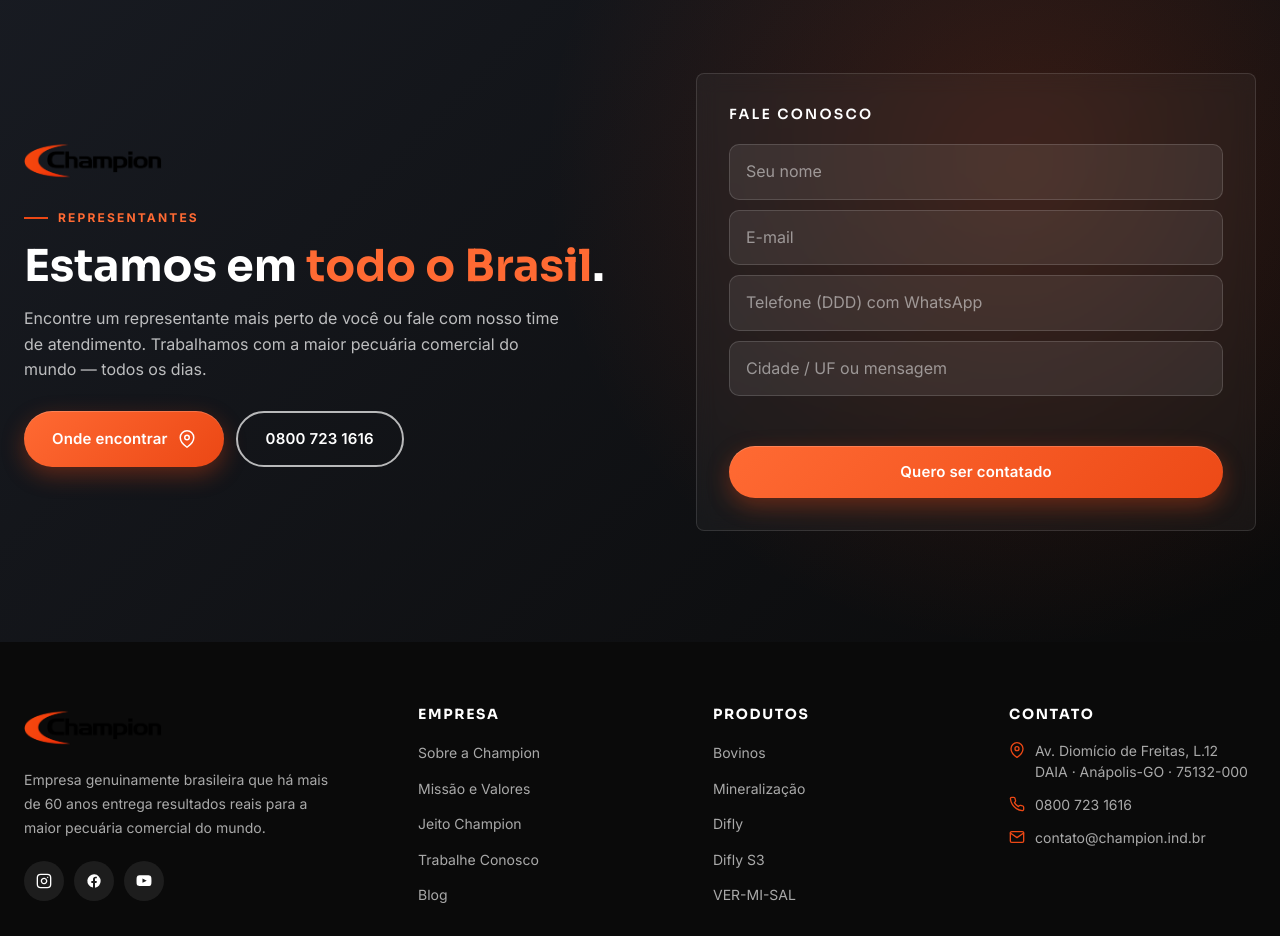
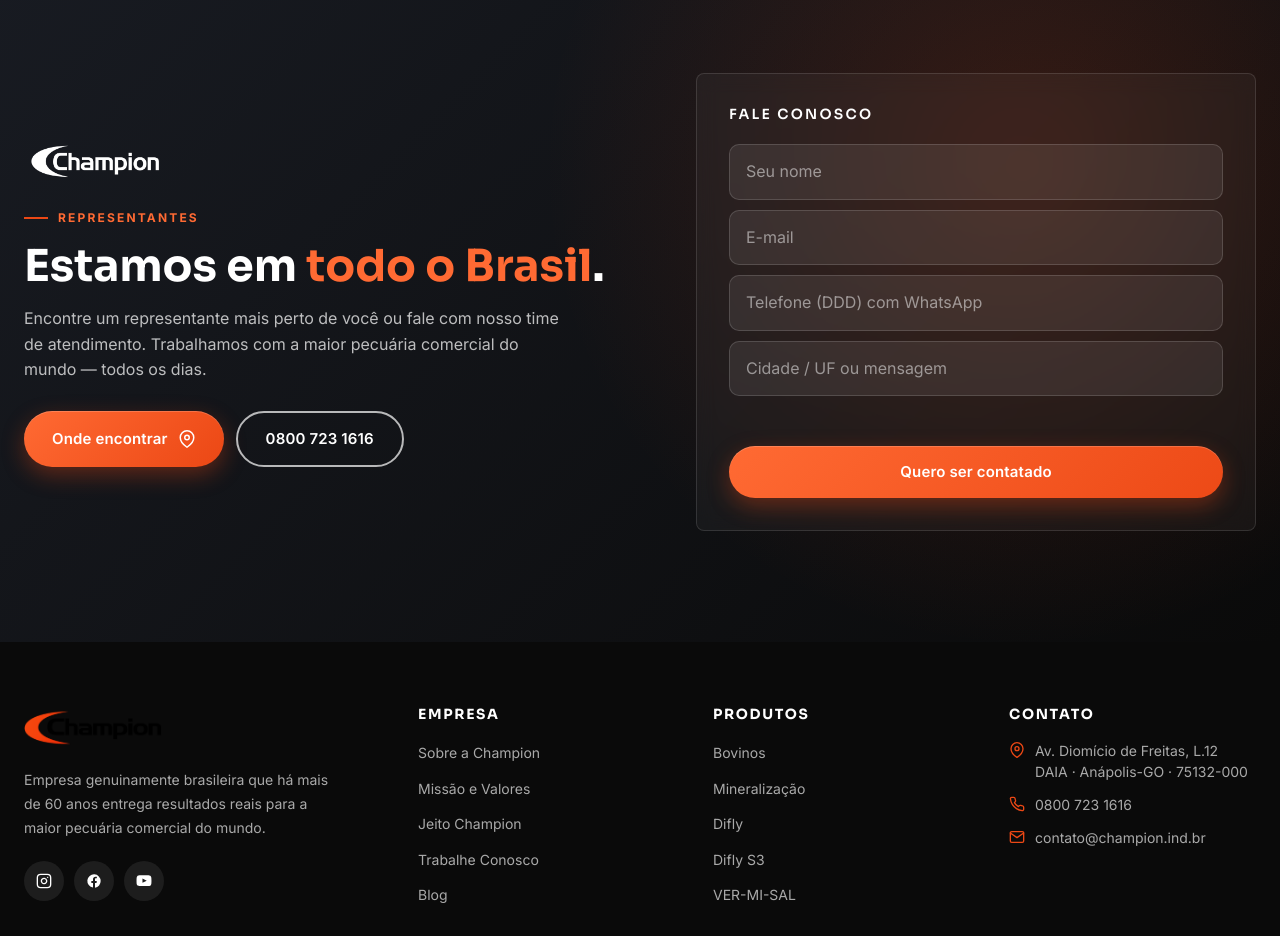
Before and after one commit to TechLoui/Champion, a plain HTML site: page frontend/index.html in a window 1280 px wide. Shown: the part 6020-6956 px from the top of the page. Drawn offline with Linux system fonts and the light colour scheme.

Commit message:
fix: usa logo branca em representantes

```diff
--- a/frontend/index.html
+++ b/frontend/index.html
@@ -611,7 +611,7 @@
   <div class="container">
     <div class="cta-grid">
       <div class="reveal">
-        <img class="cta-logo" src="assets/img/brand/logo.png" alt="Champion" />
+        <img class="cta-logo" src="assets/img/brand/LOGO%20BRANCA.png" alt="Champion" />
         <span class="section-eyebrow" style="color:var(--orange-soft)">Representantes</span>
         <h2>Estamos em <em style="color:var(--orange-soft); font-style:normal">todo o Brasil</em>.</h2>
         <p>Encontre um representante mais perto de você ou fale com nosso time de atendimento. Trabalhamos com a maior pecuária comercial do mundo — todos os dias.</p>
```
